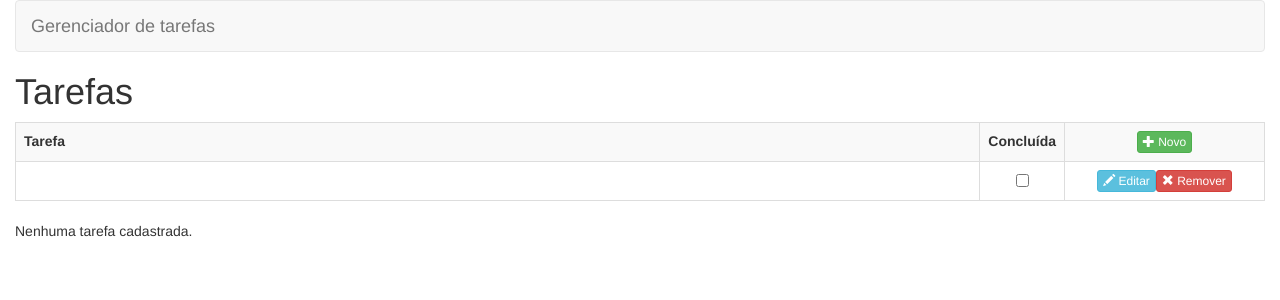
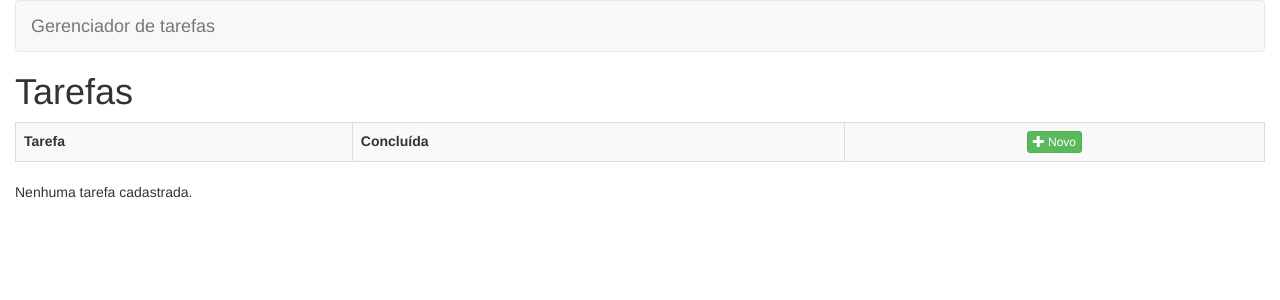
Before and after one commit to artodeschini/AngularGerenciadorTarefas, an Angular app: page /tarefas/listar in a window 1280 px wide. Shown: the top 300 px of the page. Built offline with nearby package versions, Linux system fonts and the light colour scheme.

Commit message:
adicionado ao html do componente de listagem as diretivas para mostrar as tarefas

```diff
--- a/src/app/tarefas/listar-tarefas/listar-tarefas.component.html
+++ b/src/app/tarefas/listar-tarefas/listar-tarefas.component.html
@@ -13,13 +13,17 @@
         </a>
     </th>
     </tr>
-    <tr>
-      <td>
-
+    <!-- data manipulada pelo angular com ngFor é necessario importar o FormsModule -->
+    <tr *ngFor="let t of tarefas">
+      <td
+        [class.success]="!t.concluida">
+        {{ t.nome }}
       </td>
       <td style="width: 70px" class="text-center">
         <input
-          type="checkbox">
+          type="checkbox"
+          [value]="t.id"
+          [checked]="t.concluida">
       </td>
       <td class="text-center" style="width: 200px">
         <a
@@ -39,4 +43,4 @@
   </tbody>
 </table>
 
-<p>Nenhuma tarefa cadastrada.</p>
+<p *ngIf="tarefas.length==0">Nenhuma tarefa cadastrada.</p>
--- a/src/app/tarefas/listar-tarefas/listar-tarefas.component.ts
+++ b/src/app/tarefas/listar-tarefas/listar-tarefas.component.ts
@@ -1,10 +1,22 @@
-import { Component } from '@angular/core';
+import { Component, OnInit } from '@angular/core';
+import { Tarefa, TarefaService } from '../shared';
 
 @Component({
   selector: 'app-listar-tarefas',
   templateUrl: './listar-tarefas.component.html',
   styleUrls: ['./listar-tarefas.component.css']
 })
-export class ListarTarefasComponent {
+export class ListarTarefasComponent implements OnInit {
 
+  tarefas: Tarefa[];
+
+  constructor(private service: TarefaService) {}
+
+  ngOnInit(): void {
+    this.tarefas = this.listarTodos();
+  }
+
+  listarTodos(): Tarefa[] {
+    return this.tarefas = this.service.listarTodos();
+  }
 }
```
Also changed, not shown: src/app/tarefas/tarefas.module.ts (+7 -1 lines).
